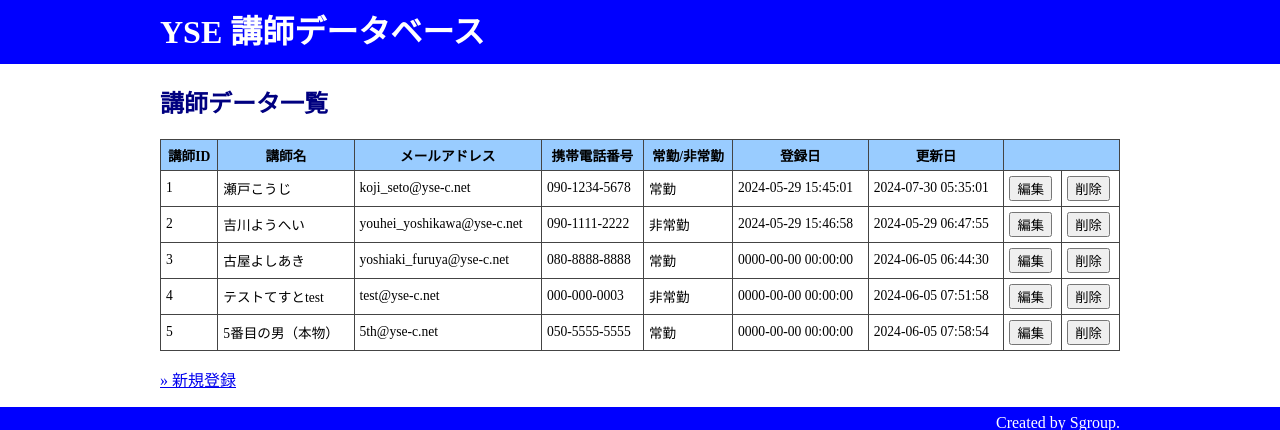
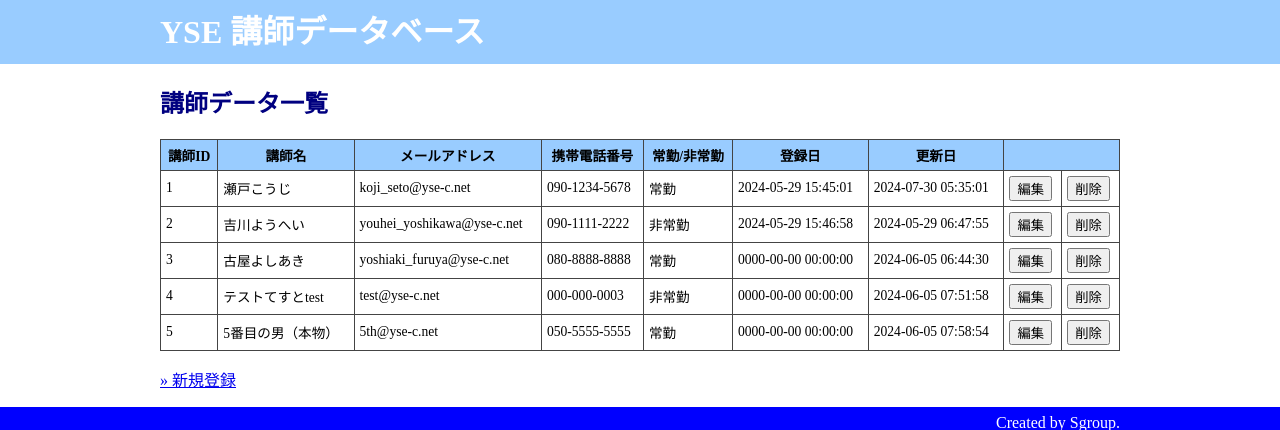
Before and after one commit to yseseto/ysestaff, a PHP site: page / in a window 1280 px wide. Shown: the top 430 px of the page. Run offline with PHP 8.4, Linux system fonts and the light colour scheme; data comes from the database, SQL or seed files in the repository.

Commit message:
change color blue->#99ccff

```diff
--- a/style.css
+++ b/style.css
@@ -5,7 +5,7 @@ body{
     padding:0;
 }
 header{
-    background-color:blue;
+    background-color:#99ccff;
 }
 header h1{
     color:white;
```
